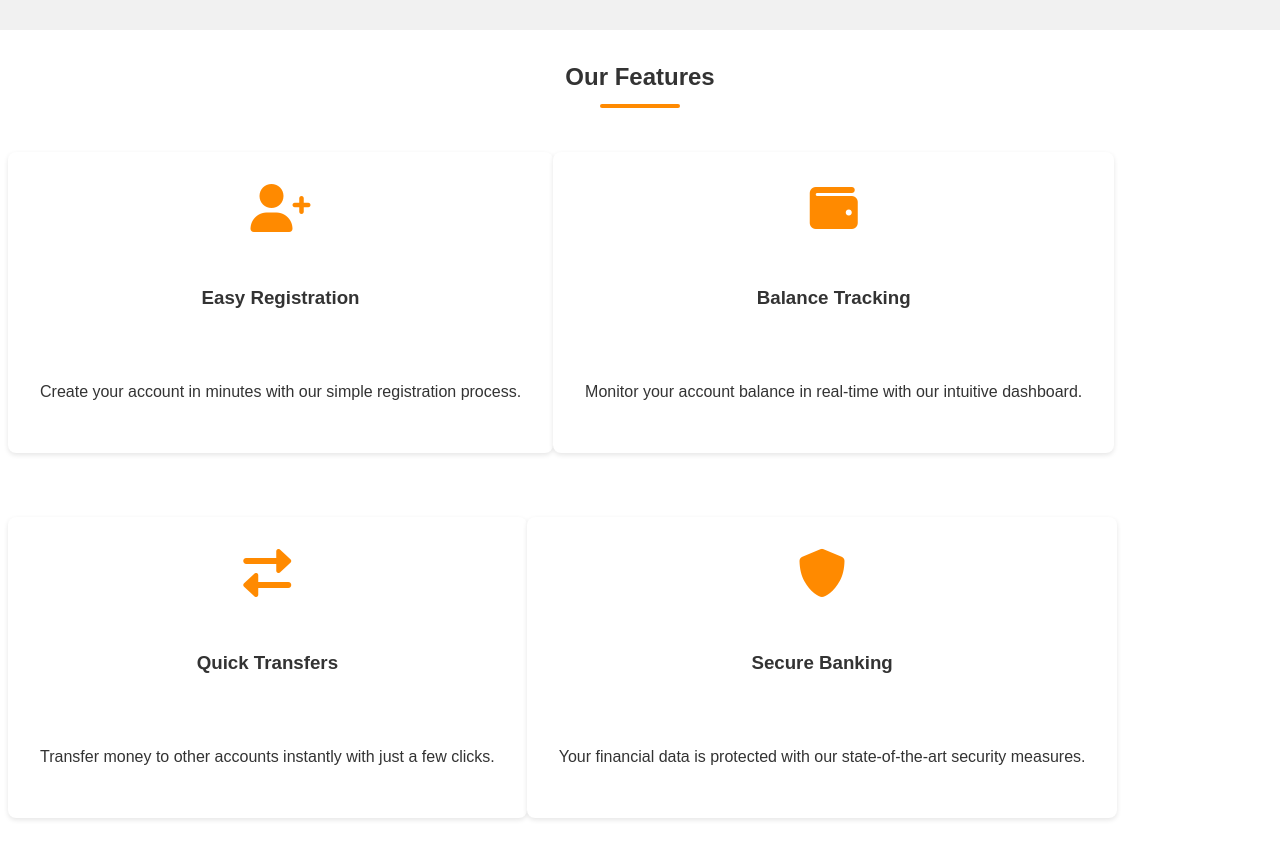
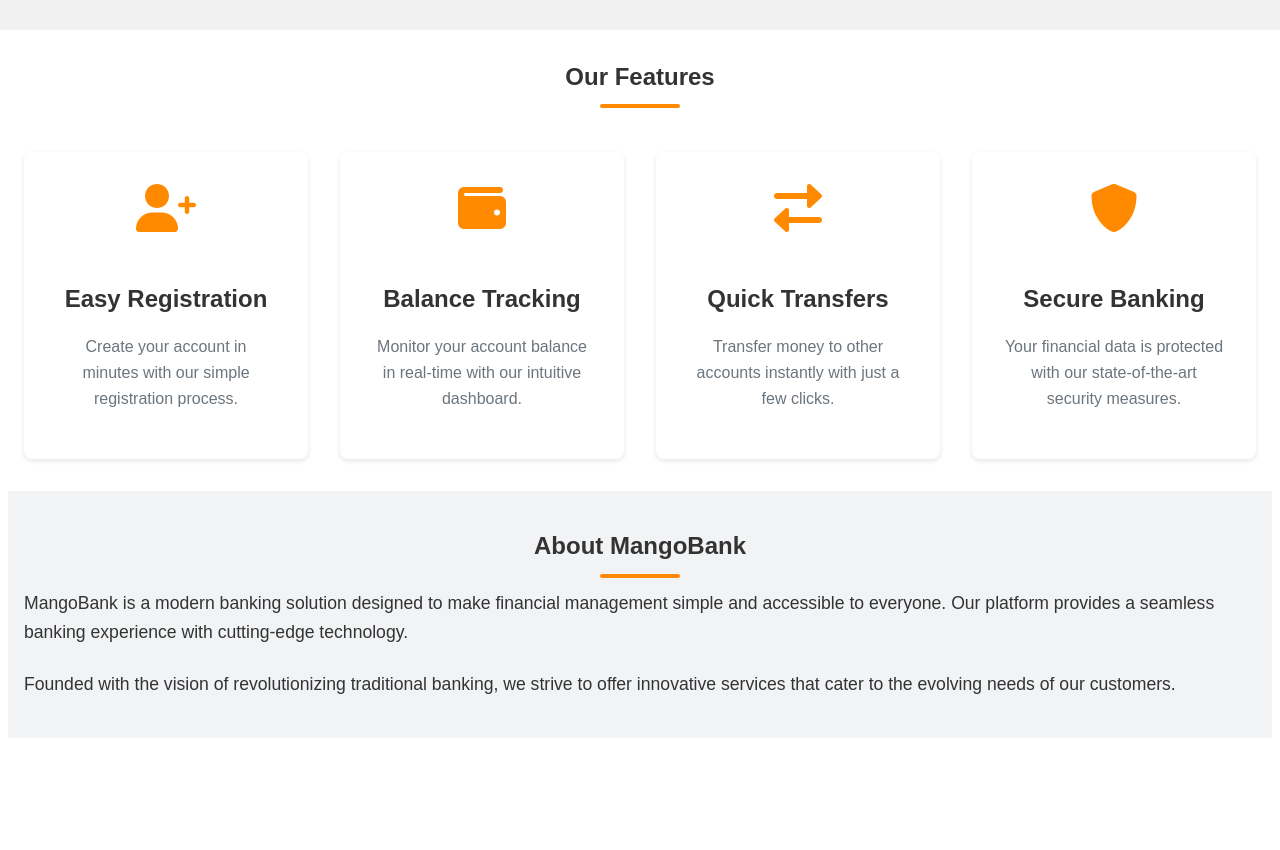
Before and after one commit to laur221/MangoBank, a Next.js app: page / in a window 1280 px wide. Shown: the part 440-1290 px from the top of the page. After the commit the page ends 1186 px from the top, so only its background shows below. Built offline with nearby package versions, Linux system fonts and the light colour scheme.

Commit message:
add about section, add style for about, and modify little bit feature section

```diff
--- a/src/app/page.jsx
+++ b/src/app/page.jsx
@@ -33,26 +33,35 @@
                 </section>
                 <section className="features">
                     <h2 className="features-text">Our Features</h2>
-                    <div class="feature-cards">
-                        <div class="feature-card">
-                            <i class="fas fa-user-plus fa-3x"></i>
+                    <div className="feature-cards">
+                        <div className="feature-card">
+                            <i className="fas fa-user-plus fa-3x"></i>
                             <h3>Easy Registration</h3>
                             <p>Create your account in minutes with our simple registration process.</p>
                         </div>
-                        <div class="feature-card">
-                            <i class="fas fa-wallet fa-3x"></i>
+                        <div className="feature-card">
+                            <i className="fas fa-wallet fa-3x"></i>
                             <h3>Balance Tracking</h3>
                             <p>Monitor your account balance in real-time with our intuitive dashboard.</p>
                         </div>
-                        <div class="feature-card">
-                            <i class="fas fa-exchange-alt fa-3x"></i>
+                        <div className="feature-card">
+                            <i className="fas fa-exchange-alt fa-3x"></i>
                             <h3>Quick Transfers</h3>
                             <p>Transfer money to other accounts instantly with just a few clicks.</p>
                         </div>
-                        <div class="feature-card">
-                            <i class="fas fa-shield-alt fa-3x"></i>
+                        <div className="feature-card">
+                            <i className="fas fa-shield-alt fa-3x"></i>
                             <h3>Secure Banking</h3>
                             <p>Your financial data is protected with our state-of-the-art security measures.</p>
+                        </div>
+                    </div>
+                </section>
+                <section id="about" className="about">
+                    <h2 className="about-title">About MangoBank</h2>
+                    <div className="about-content">
+                        <div className="about-text">
+                            <p>MangoBank is a modern banking solution designed to make financial management simple and accessible to everyone. Our platform provides a seamless banking experience with cutting-edge technology.</p>
+                            <p>Founded with the vision of revolutionizing traditional banking, we strive to offer innovative services that cater to the evolving needs of our customers.</p>
                         </div>
                     </div>
                 </section>
--- a/src/app/style.css
+++ b/src/app/style.css
@@ -184,11 +184,13 @@
 .features {
   background-color: white;
 }
-.features-text{
+
+.features-text {
   display: flex;
   flex-direction: column;
   align-items: center;
 }
+
 .features-text::after {
   content: "";
   position: relative;
@@ -199,11 +201,14 @@
   border-radius: 2px;
 }
 
-.feature-card {
+.feature-cards {
   display: grid;
-  grid-template-columns: repeat(auto-fit, minmax(300px, 1fr));
+  grid-template-columns: repeat(auto-fit, minmax(250px, 1fr));
   gap: 2rem;
   padding: 0 1rem;
+}
+
+.feature-card {
   margin: 2rem 0;
   background-color: white;
   border-radius: 8px;
@@ -211,5 +216,56 @@
   text-align: center;
   box-shadow: 0 2px 5px rgba(0, 0, 0, 0.1);
   transition: all 0.3s ease;
-  float: left;
 }
+
+.feature-card:hover {
+  transform: translateY(-10px);
+}
+
+.feature-card i {
+  color: #ff8a00;
+  margin-bottom: 1.5rem;
+}
+
+.feature-card h3 {
+  font-size: 1.5rem;
+  margin-bottom: 1rem;
+  color: #333333;
+}
+
+.feature-card p {
+  color: #6c757d;
+}
+
+/* About Section */
+
+.about {
+  background-color: #F1F3F5;
+  padding: 1rem;
+}
+
+.about-title {
+  display: flex;
+  flex-direction: column;
+  align-items: center;
+}
+
+.about-title::after {
+  content: "";
+  position: relative;
+  top: 0.5rem;
+  width: 80px;
+  height: 4px;
+  background-color: #ff8a00;
+  border-radius: 2px;
+}
+
+.about-text {
+    flex: 1;
+}
+
+.about-text p {
+    margin-bottom: 1.5rem;
+    font-size: 1.1rem;
+    color: #333333
+}
```
